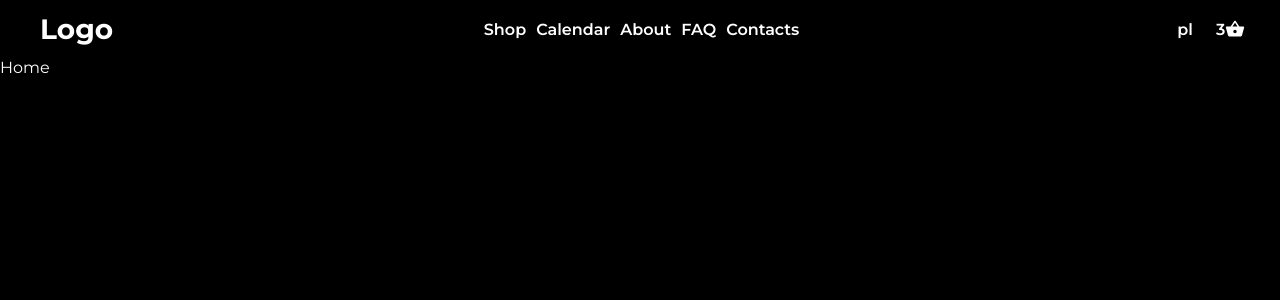
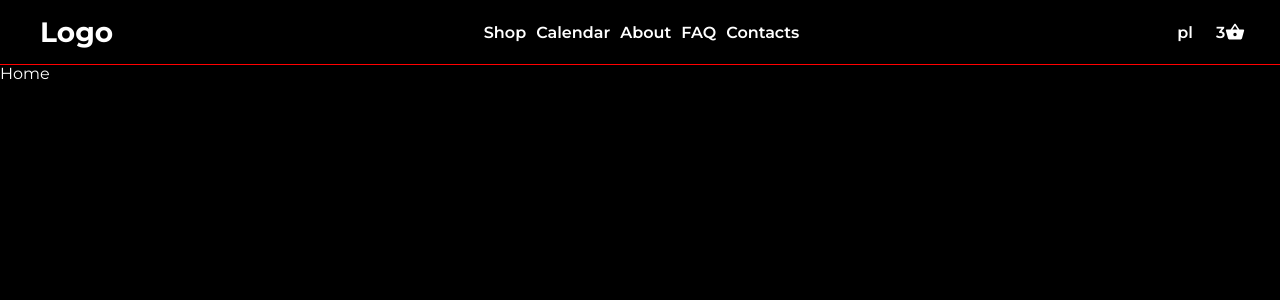
Before and after one commit to vladimirkozak/emil.artist.github.io, a React (Create React App) app in the folder client/: page / in a window 1280 px wide. Shown: the top 300 px of the page. Built offline with nearby package versions, Linux system fonts and the light colour scheme.

Commit message:
fix: navbar

```diff
--- a/client/src/Layout/Layout.scss
+++ b/client/src/Layout/Layout.scss
@@ -1,4 +1,4 @@
 .layout {
-  margin-top: 58px;
+  margin-top: 64px;
   background-color: #000;
 }
--- a/client/src/Layout/Navbar/NavMobile/NavMobile.scss
+++ b/client/src/Layout/Navbar/NavMobile/NavMobile.scss
@@ -1,7 +1,7 @@
 .navMobile {
   background-color: #000;
   position: fixed;
-  top: 72px;
+  top: 66px;
   left: 0;
   right: 0;
   bottom: 0;
@@ -17,7 +17,7 @@
   &__link {
     display: block;
     padding: 10px;
-    font-size: 18px;
+    font-size: 20px;
     color: #fff;
   }
 }
--- a/client/src/Layout/Navbar/Navbar.js
+++ b/client/src/Layout/Navbar/Navbar.js
@@ -31,7 +31,7 @@ const Navbar = () => {
         </div>
         <Hamburger
           toggled={isOpen}
-          size={20}
+          size={22}
           toggle={setIsOpen}
           color={"#fff"}
         />
--- a/client/src/Layout/Navbar/Navbar.scss
+++ b/client/src/Layout/Navbar/Navbar.scss
@@ -3,10 +3,11 @@
   top: 0;
   left: 0;
   right: 0;
-  padding: 12px 0;
+  height: 64px;
   display: flex;
   align-items: center;
   background: #000;
+  border-bottom: 1px solid red;
 
   .navigation {
     display: flex;
```
